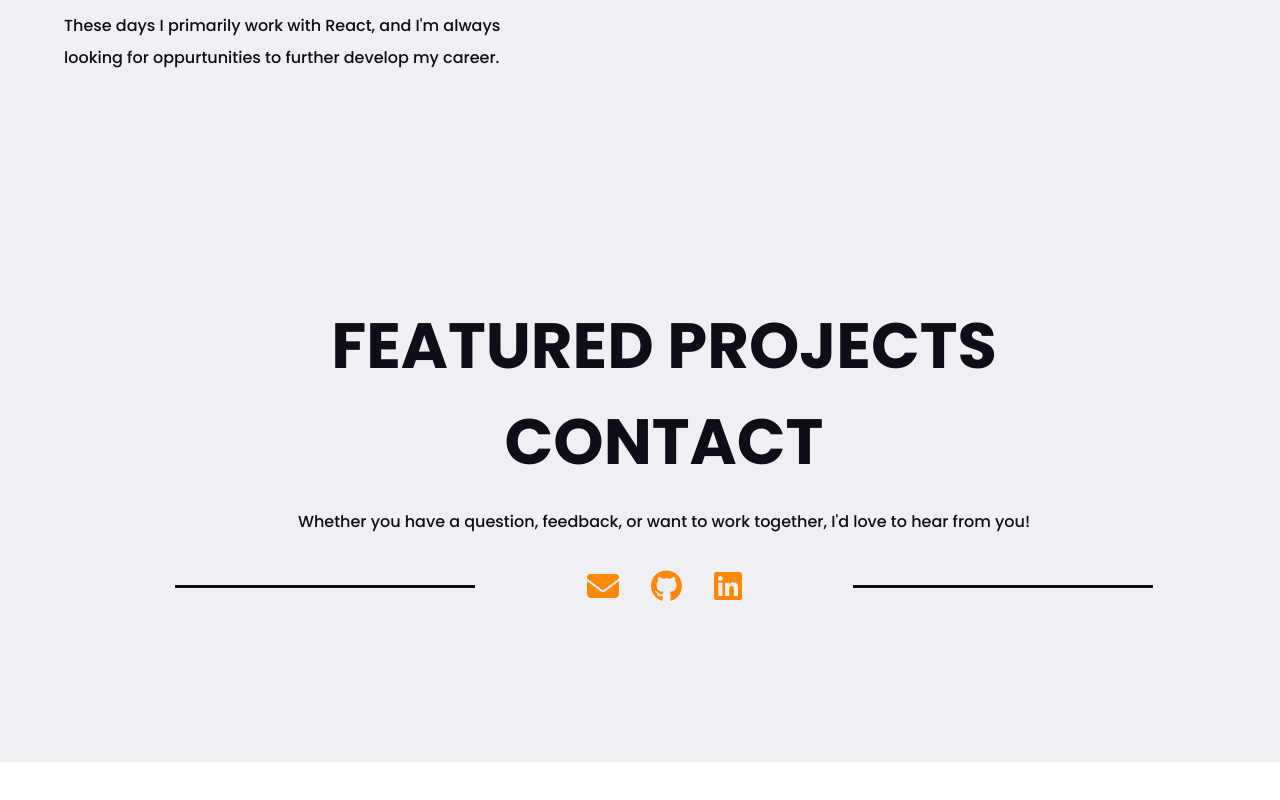
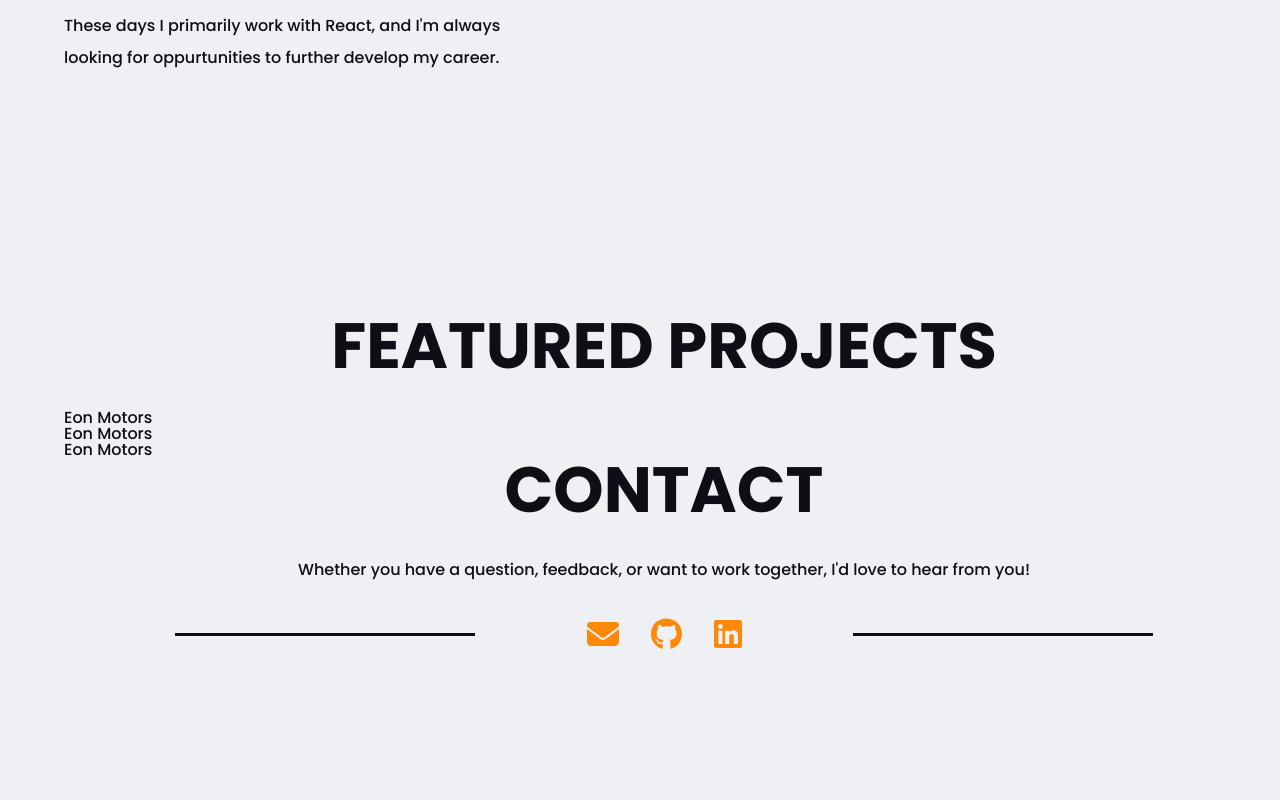
Before and after one commit to mhaisam350/Portfolio, a Next.js app: page / in a window 1280 px wide. Shown: the part 1270-2070 px from the top of the page. Before the commit the page ends 2032 px from the top, so only its background shows below. Built offline with nearby package versions, Linux system fonts and the light colour scheme.

Commit message:
Created ProjectDisplay component and stylesheet module

```diff
--- a/pages/index.js
+++ b/pages/index.js
@@ -16,7 +16,9 @@ import { faGit, faGithub, faLinkedin } from '@fortawesome/free-brands-svg-icons'
 
 export default function Home() {
 
-  console.log(data);
+  const { projects } = data;
+
+  console.log(projects);
 
   const { theme } = useThemeContext();
 
@@ -124,6 +126,16 @@ export default function Home() {
 
           <h2 className={'center' + " " + styles['section-heading']}>Featured Projects</h2>
 
+          {
+
+            projects.map((project, index) => (
+
+              <div key={index}>{project.title}</div>
+
+            ))
+
+          }
+
         </section>
 
         <section className={'flex' + " " + styles['contact']}>
```
Also changed, not shown: components/ProjectDisplay.js (added, +19 -0 lines), styles/ProjectDisplay.module.scss (added).
